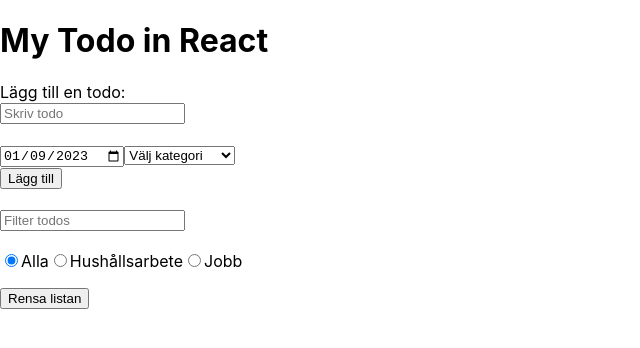
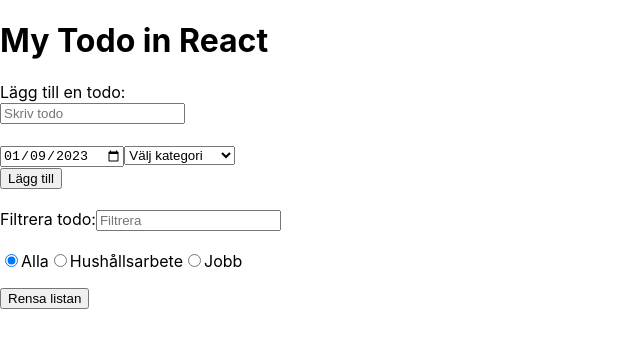
Before and after one commit to chakoch/todo-list-react, a React (Create React App) app: page / in a window 1280 px wide. Shown: the top 348 px of the page, without its empty margins (0-640 px from the left). Built offline with nearby package versions, Linux system fonts and the light colour scheme.

Commit message:
-add code

```diff
--- a/src/App.js
+++ b/src/App.js
@@ -80,9 +80,10 @@ function App() {
         <button type="submit">Lägg till</button>
       </form>
       <br />
+      <label>Filtrera todo:</label>
       <input
         type="text"
-        placeholder="Filter todos"
+        placeholder="Filtrera"
         value={filter}
         onChange={(event) => setFilter(event.target.value)}
       />
```
